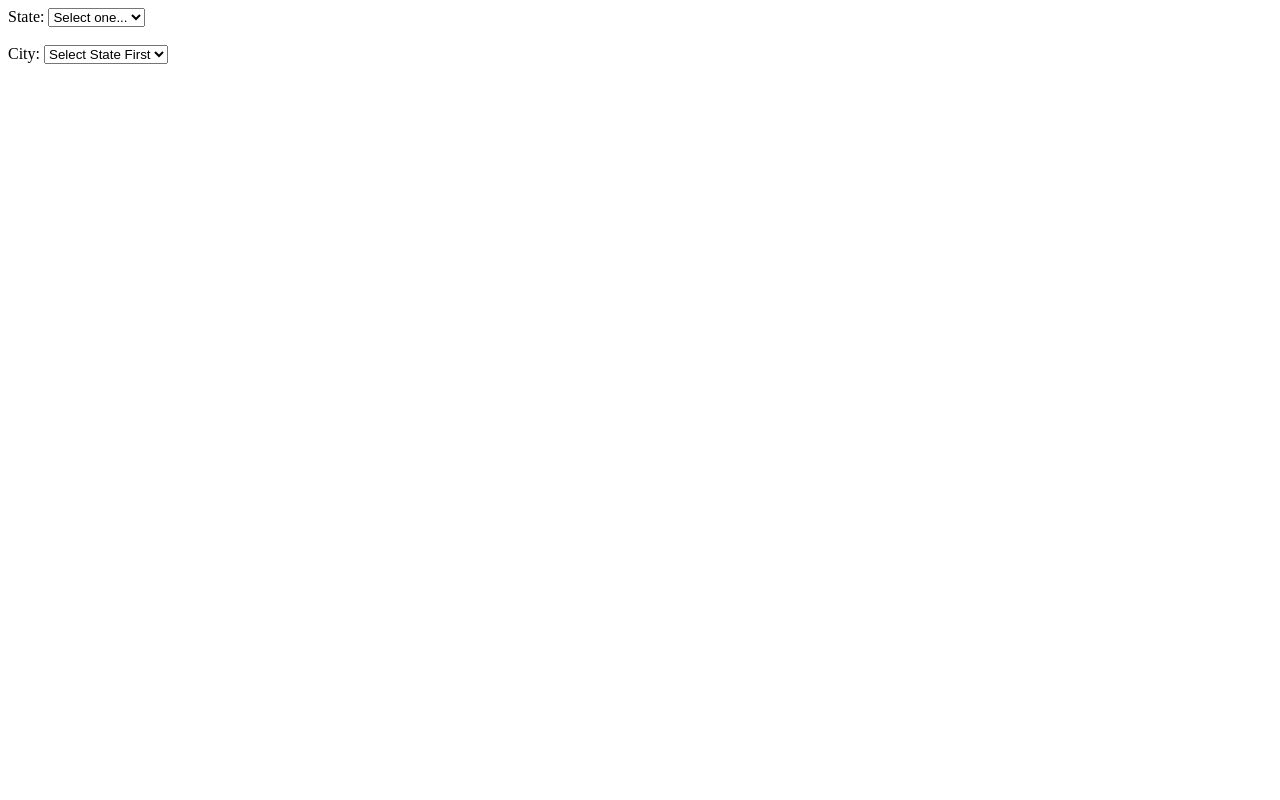
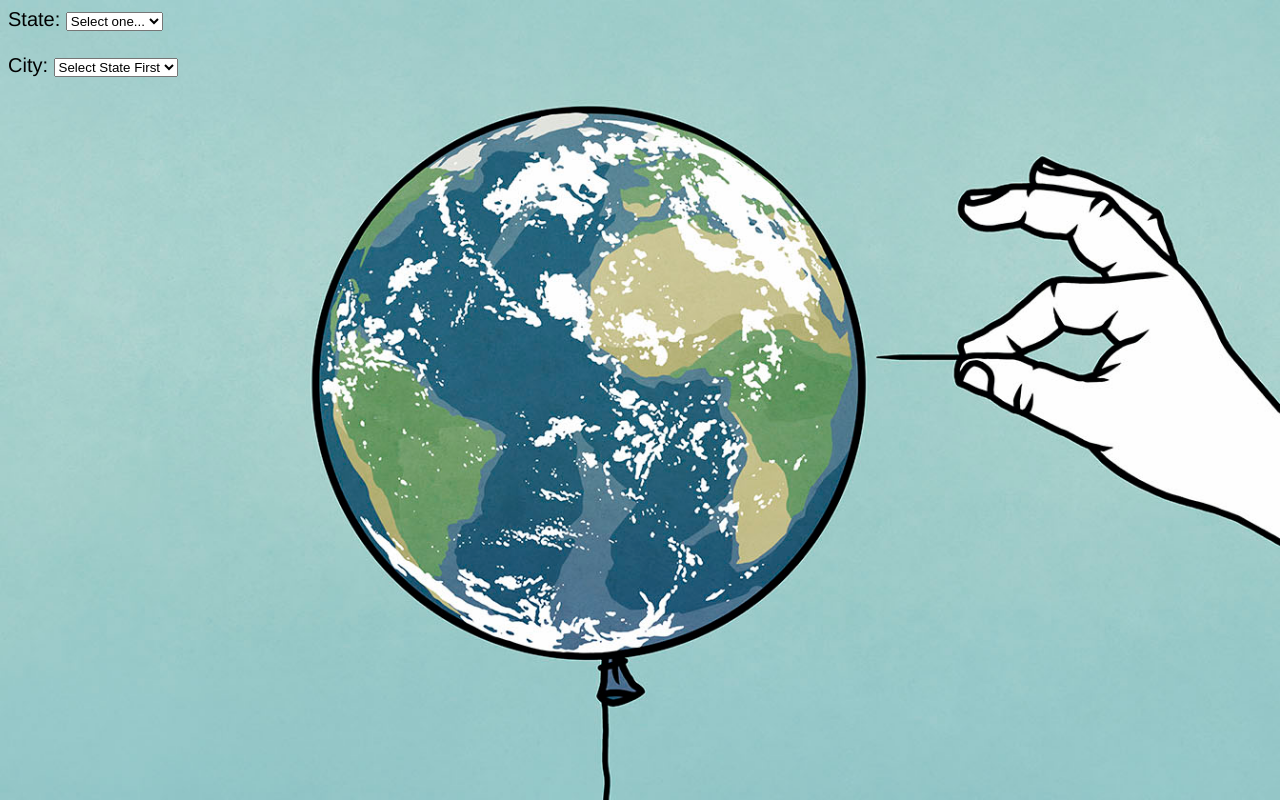
Before and after one commit to ning9402/CityStateLookup, a plain HTML site: page index.html in a window 1280 px wide. Drawn offline with Linux system fonts and the light colour scheme.

Commit message:
new pictures and css

```diff
--- /dev/null
+++ b/index.css
@@ -0,0 +1,10 @@
+body {
+    background-color: white;
+    color: black;
+    font-family: Helvetica;
+    font-size: 20px;
+    background-image: url(earth1.jpg);
+    background-size: cover;
+    background-repeat: no-repeat;
+    background-attachment: fixed;
+  }
--- a/index.html
+++ b/index.html
@@ -3,6 +3,7 @@
 <html lang="en">
     <head>
         <title>Demo</title>
+        <link href="index.css" rel="stylesheet">
     </head>
 
     <body>
@@ -14,7 +15,6 @@
             <select id="cityDropdown"></select>
             <br><br>
 
-
         </form>
         <p id="messagePara"></p>
 
```
Also changed, not shown: LA.jpg (added), earth.jpg (added), earth1.jpg (added).
